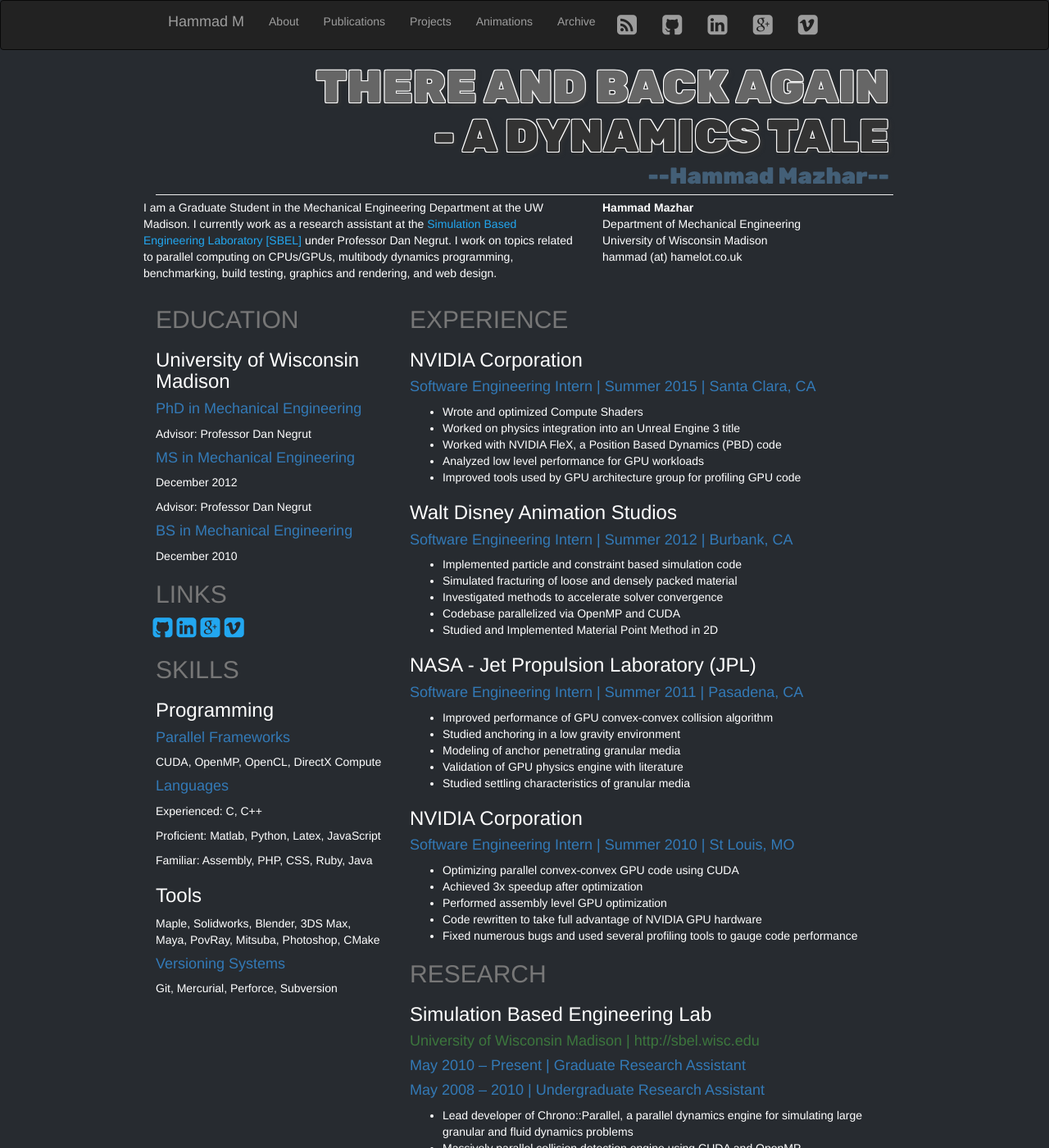
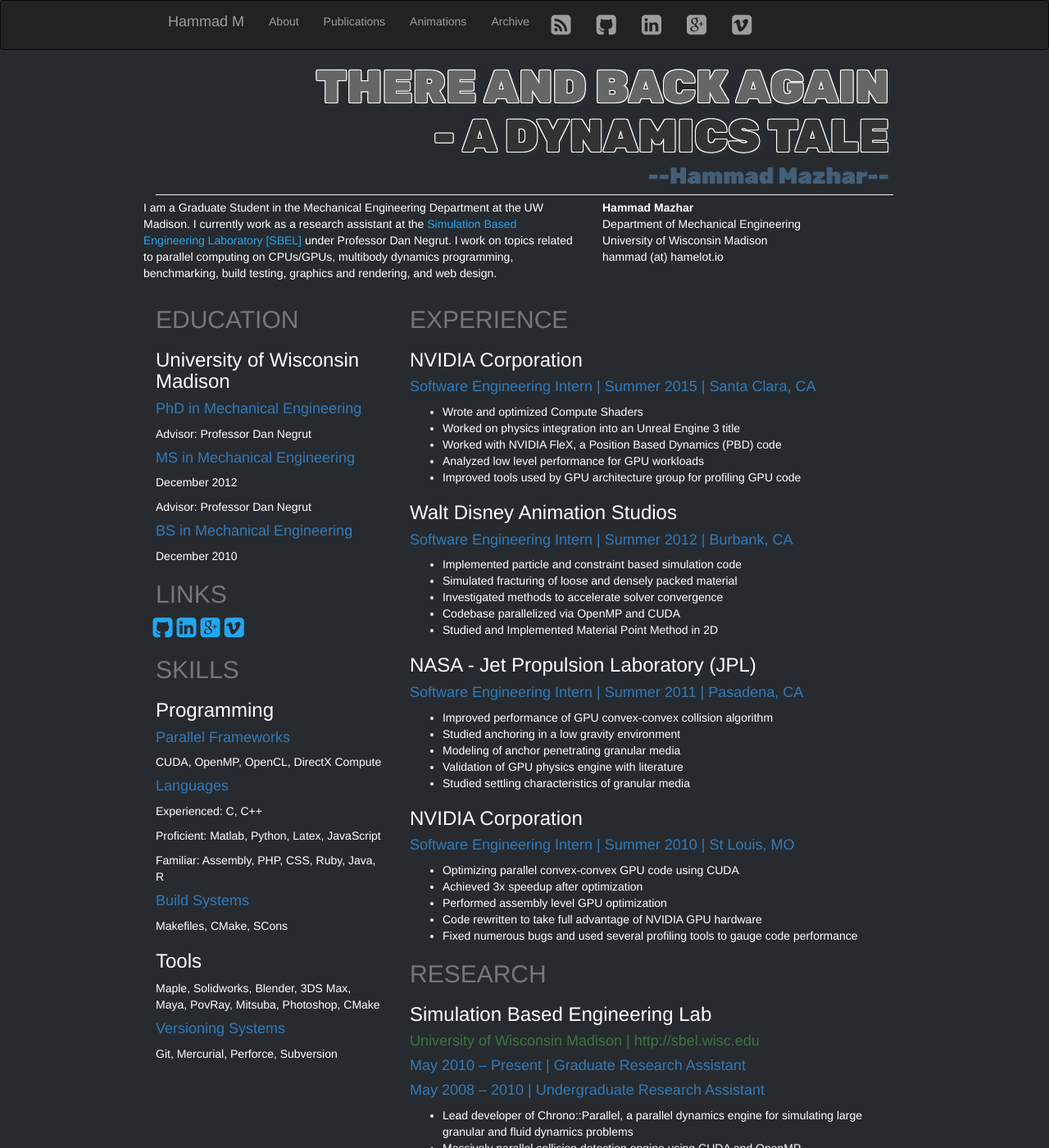
Before and after one commit to hmazhar/hamelot.io, a Jekyll site: the page built from about.md, in a window 1280 px wide and 1400 px high. Shown: the whole window at 82% size. Built offline with Jekyll 4.4.1, drawn with Linux system fonts in a browser that asks for light colours; nearby versions of some CDN libraries; some web fonts are replaced; some of the changed text lies outside the part shown.

Commit message:
Various minor updates to base site

```diff
--- a/_config.yml
+++ b/_config.yml
@@ -3,9 +3,9 @@
 email: hammad@hamelot.co.uk
 description: Multibody Dynamics Research, Among Other Things
 baseurl: "" # the subpath of your site, e.g. /blog/
-url: "http://hamelot.co.uk" # the base hostname & protocol for your site
-feed_url: "http://hamelot.co.uk/feed.xml"
-author: hammad mazhar
+url: "http://hamelot.io" # the base hostname & protocol for your site
+feed_url: "http://hamelot.io/feed.xml"
+author: Hammad Mazhar
 
 # Build settings
 markdown: kramdown
@@ -14,5 +14,9 @@
 excerpt_separator: "\n\n\n"
 paginate: 5
 paginate_path: posts/page:num
-gems:      [jekyll-paginate]
+gems:      [jekyll-paginate,octopress-minify-html,jekyll-sitemap]
 future: true
+sass:
+  style: compressed
+env: production
+minify_html: false
--- a/_includes/footer.html
+++ b/_includes/footer.html
@@ -1,6 +1,6 @@
 <footer class="site-footer">
 <hr>
-	<p>&copy; {{ site.author }} 2015
+	<p>&copy; {{ site.author }} 2016
 		<script>
 			(function(i,s,o,g,r,a,m){i['GoogleAnalyticsObject']=r;i[r]=i[r]||function(){
 				(i[r].q=i[r].q||[]).push(arguments)},i[r].l=1*new Date();a=s.createElement(o),
--- a/_includes/header.html
+++ b/_includes/header.html
@@ -17,9 +17,10 @@
         <ul class="nav navbar-nav navbar-left">
           <li><a href="/about/">About</a></li>
           <li><a href="/publications/">Publications</a></li>
-          <li><a href="/projects/">Projects</a></li>
+          <!-- <li><a href="/projects/">Projects</a></li> -->
           <li><a href="/animations/">Animations</a></li>
           <li><a href="/archive/">Archive</a></li>
+        <li role="separator" class="divider"></li>
           <li><a href="{{ "/posts/rss.xml" | prepend: site.baseurl }}" rel="me"><i class="icon-rss-squared"></i></a> </li>
           <li><a href="https://github.com/hmazhar" rel="me"><i class="icon-github-squared"></i></a></li>
           <li><a href="https://www.linkedin.com/in/hammadmazhar/" rel="me"><i class="icon-linkedout-squared"></i></a></li>
@@ -32,6 +33,4 @@
 </div><!-- /.container-fluid -->
 </nav>
 
-
-
 </header>
--- a/about.md
+++ b/about.md
@@ -15,7 +15,7 @@
 			<p>I am a Graduate Student in the Mechanical Engineering Department at the UW Madison. I currently work as a research assistant at the <a href="http://sbel.wisc.edu">Simulation Based Engineering Laboratory [SBEL] </a> under Professor Dan Negrut. I work on topics related to parallel computing on CPUs/GPUs, multibody dynamics programming, benchmarking, build testing, graphics and rendering, and web design.</p>
 			</div>
 			<div class="col-md-5 column">
-			<address> <strong>Hammad Mazhar</strong><br /> Department of Mechanical Engineering<br /> University of Wisconsin Madison<br /> <abbr title="Email"></abbr> hammad (at) hamelot.co.uk</address>
+			<address> <strong>Hammad Mazhar</strong><br /> Department of Mechanical Engineering<br /> University of Wisconsin Madison<br /> <abbr title="Email"></abbr> hammad (at) hamelot.io</address>
 			</div>
 		</div>
 	<!-- </div> -->
@@ -45,7 +45,9 @@
 		<h4 class="text-primary"> Languages</h4>
 		<p> Experienced: C, C++ </p>
 		<p> Proficient: Matlab, Python, Latex, JavaScript </p>
-		<p> Familiar: Assembly, PHP, CSS, Ruby, Java </p>
+		<p> Familiar: Assembly, PHP, CSS, Ruby, Java, R </p>
+		<h4 class="text-primary"> Build Systems</h4>
+		<p> Makefiles, CMake, SCons</p>
 
 		<h3> Tools</h3>
 		<p> Maple, Solidworks, Blender, 3DS Max, Maya, PovRay, Mitsuba, Photoshop, CMake </p>
```
Lines whose indentation alone changed are shown as unchanged.
